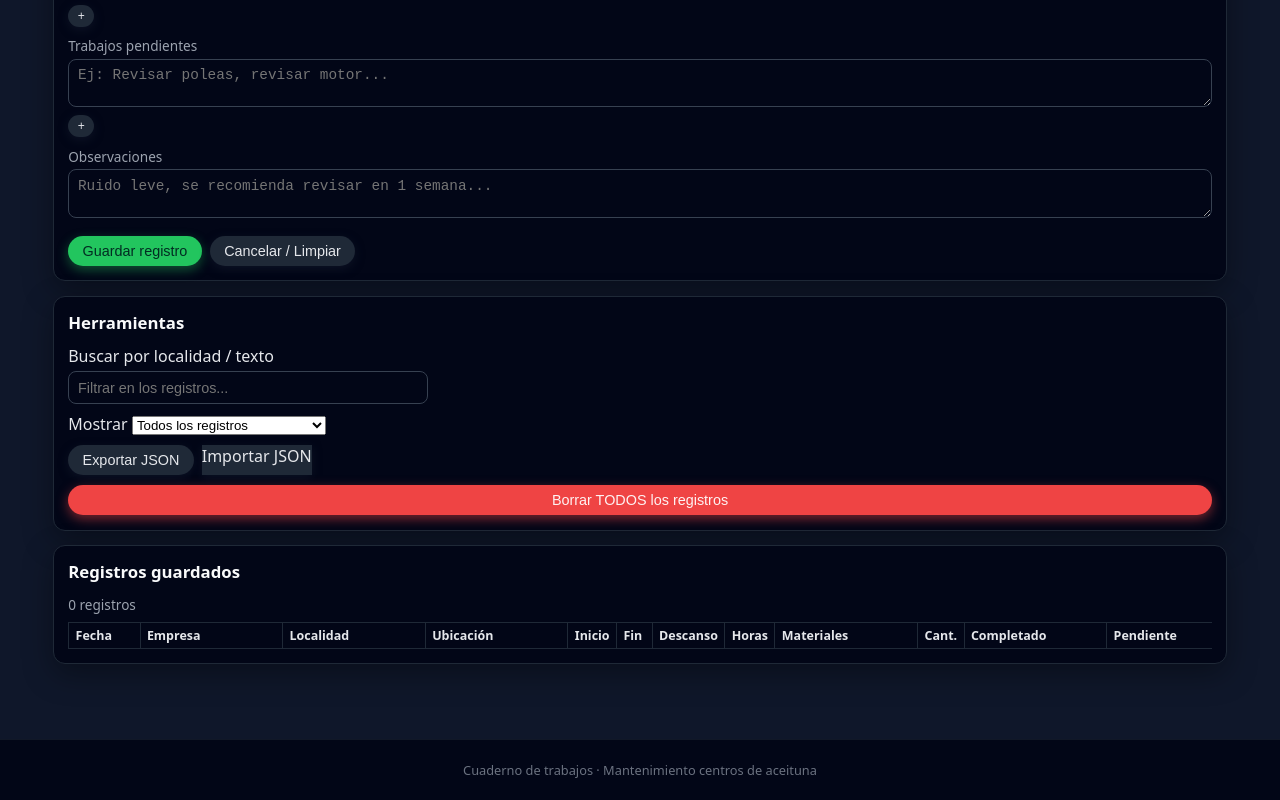
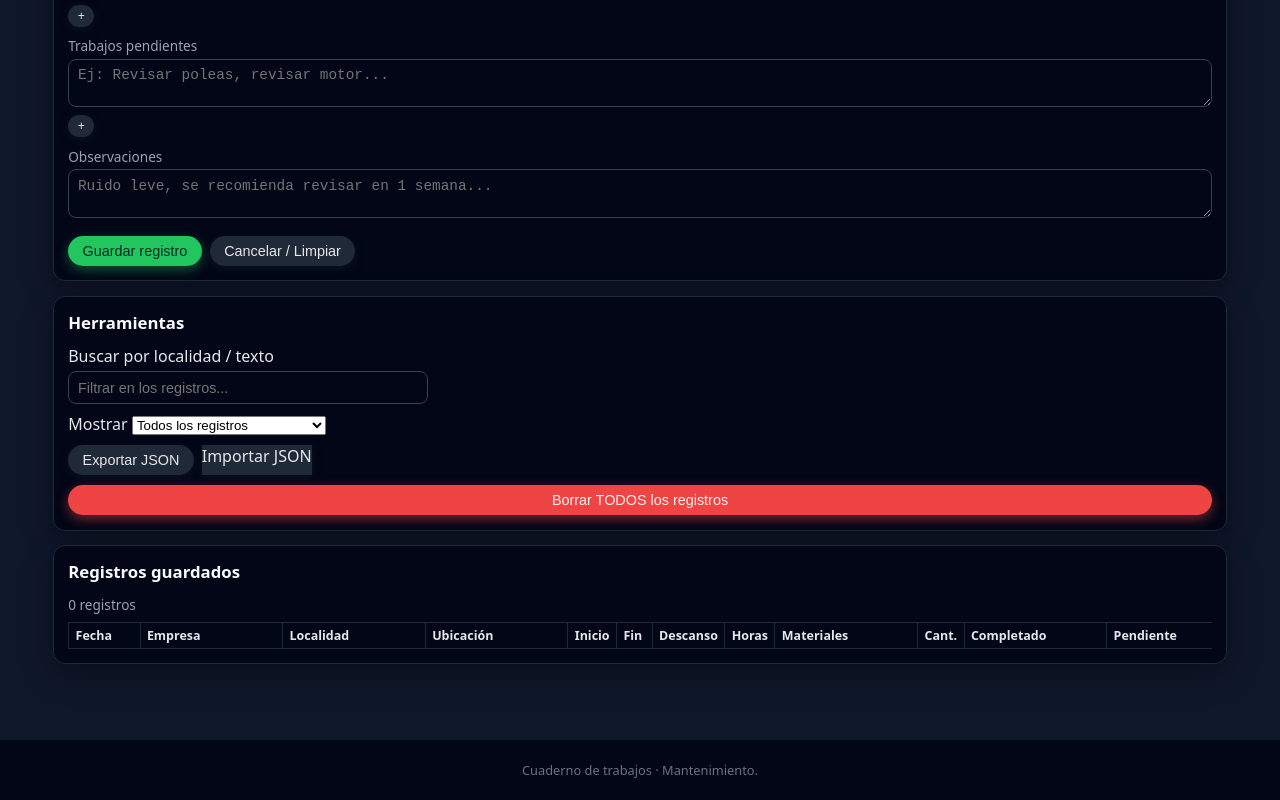
Before and after one commit to Domingales/Cuaderno-Trabajo, a plain HTML site: page index.html in a window 1280 px wide. Shown: the part 613-1413 px from the top of the page. Drawn offline with Linux system fonts and the light colour scheme.

Commit message:
Update index.html

```diff
--- a/index.html
+++ b/index.html
@@ -183,7 +183,7 @@
   </main>
 
   <footer class="app-footer">
-    <p>Cuaderno de trabajos · Mantenimiento centros de aceituna</p>
+    <p>Cuaderno de trabajos · Mantenimiento.</p>
   </footer>
 
   <script src="app.js"></script>
```
